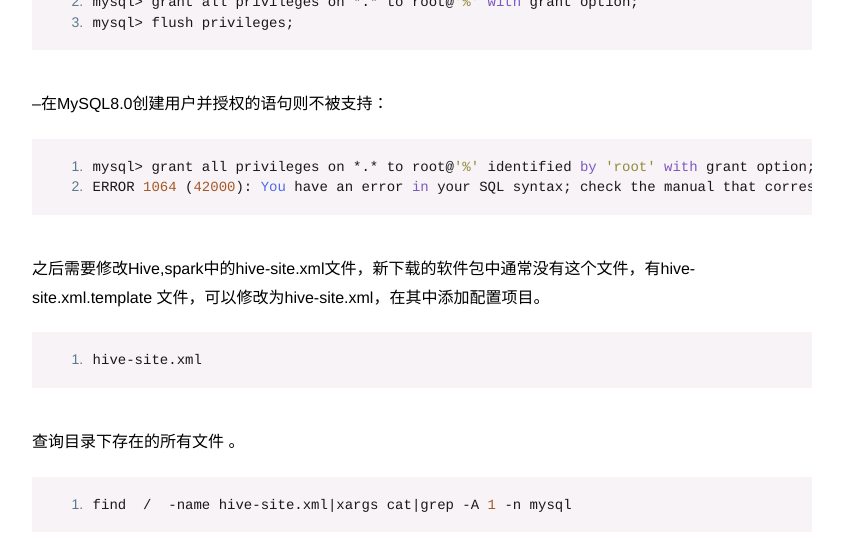
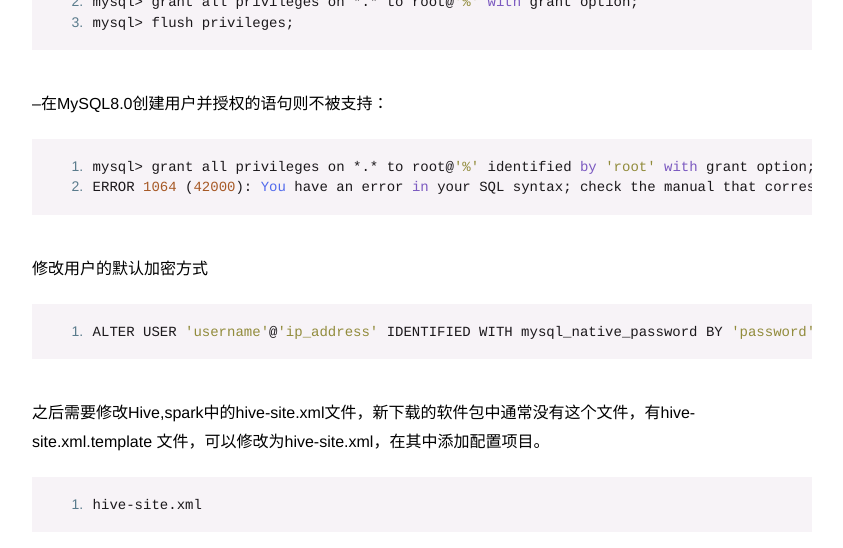
Before and after one commit to Jevade/.GitHub.io, a Jekyll site: the page built from _posts/2018-12-27-hadoop-in-docker(2).md, in a window 1280 px wide and 900 px high, scrolled down 2986 px, cut to the strip 0-548 px from the top of the window. Shown: the whole strip, without its empty margins (218-1061 px from the left). Built offline with Jekyll 4.4.1, drawn with Linux system fonts in a browser that asks for light colours.

Commit message:
Update 2018-12-27-hadoop-in-docker(2).md

```diff
--- a/_posts/2018-12-27-hadoop-in-docker(2).md
+++ b/_posts/2018-12-27-hadoop-in-docker(2).md
@@ -84,6 +84,10 @@
 
 	mysql> grant all privileges on *.* to root@'%' identified by 'root' with grant option;
 	ERROR 1064 (42000): You have an error in your SQL syntax; check the manual that corresponds to your MySQL server version for the right syntax to use near 'identified by 'root' with grant option' at line 1
+
+修改用户的默认加密方式
+
+	ALTER USER 'username'@'ip_address' IDENTIFIED WITH mysql_native_password BY 'password';
 
 之后需要修改Hive,spark中的hive-site.xml文件，新下载的软件包中通常没有这个文件，有hive-site.xml.template 文件，可以修改为hive-site.xml，在其中添加配置项目。
 
```
